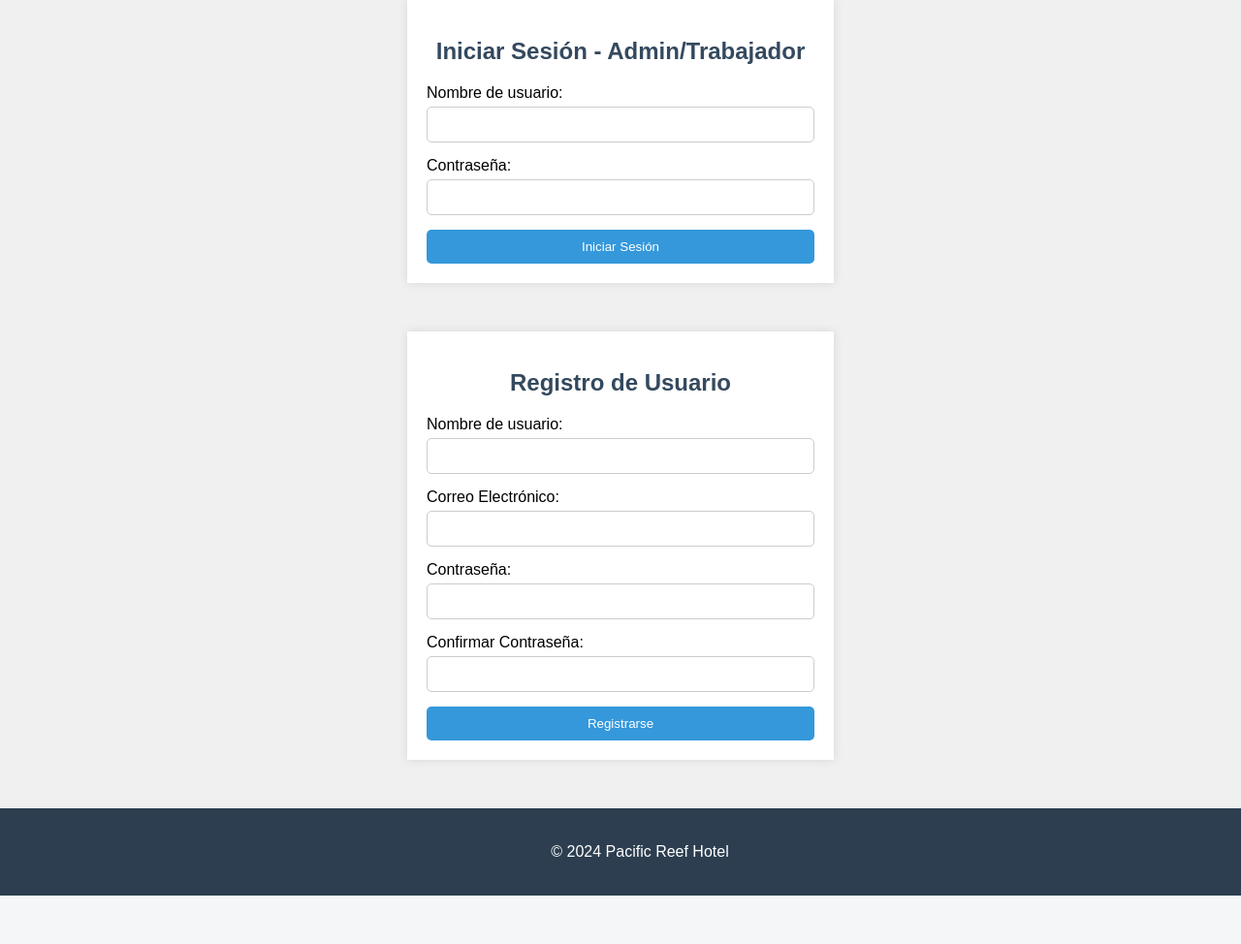
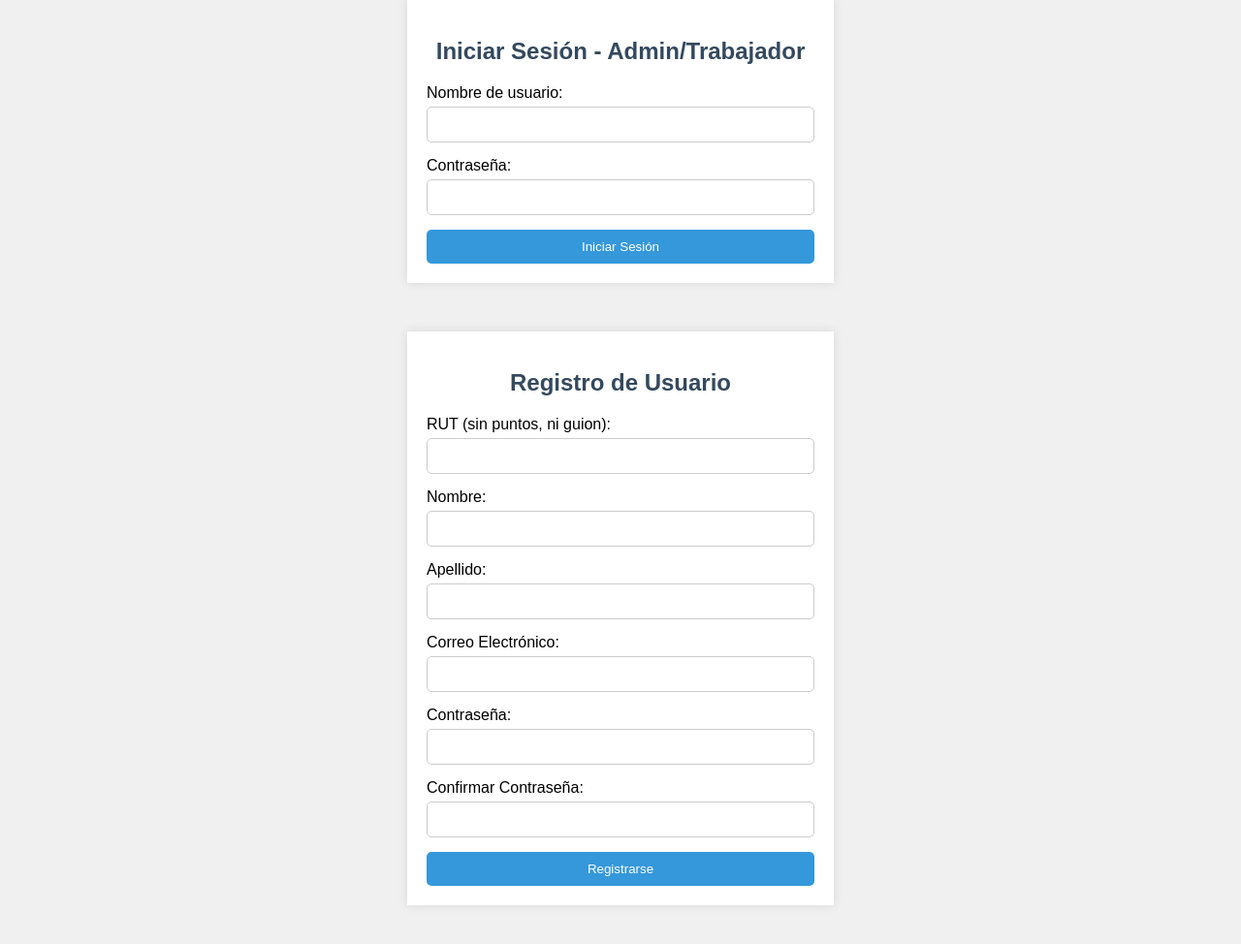
Before and after one commit to AdalParsifal/hotelpr, a Django app: page /home/ in a window 1280 px wide. Shown: the part 548-1522 px from the top of the page at 97% size. Before the commit the page ends 1472 px from the top, so only its background shows below. Run offline with Django 5.2, Linux system fonts and the light colour scheme.

Commit message:
registro mas completo (probar bd)

```diff
--- a/hotelpacific/forms.py
+++ b/hotelpacific/forms.py
@@ -5,4 +5,4 @@ from .models import Usuario
 class CustomUserCreationForm(UserCreationForm):
     class Meta:
         model = Usuario
-        fields = ['username', 'email', 'password1', 'password2']
+        fields = ['username', 'first_name', 'last_name', 'email', 'password1', 'password2']
--- a/hotelpacific/templates/home.html
+++ b/hotelpacific/templates/home.html
@@ -51,8 +51,14 @@
         <h2>Registro de Usuario</h2>
         <form action="{% url 'register' %}" method="post">
             {% csrf_token %}
-            <label for="new_username">Nombre de usuario:</label>
+            <label for="new_username">RUT (sin puntos, ni guion):</label>
             <input type="text" id="new_username" name="new_username" required>
+
+            <label for="first_name">Nombre:</label>
+            <input type="text" id="first_name" name="first_name" required>
+
+            <label for="last_name">Apellido:</label>
+            <input type="text" id="last_name" name="last_name" required>
 
             <label for="email">Correo Electrónico:</label>
             <input type="email" id="email" name="email" required>
--- a/hotelpacific/views.py
+++ b/hotelpacific/views.py
@@ -1,6 +1,7 @@
 from django.shortcuts import render, redirect
 from django.contrib.auth import authenticate, login
 from .forms import CustomUserCreationForm
+from .models import Usuario
 
 def home(request):
     return render (request, 'home.html')
@@ -36,7 +37,9 @@ def register(request):
     if request.method == 'POST':
         form = CustomUserCreationForm(request.POST)
         if form.is_valid():
-            form.save()
+            user = form.save(commit=False)
+            user.rol = 'Cliente'
+            user.save()
             return redirect('login_user')
     else:
         form = CustomUserCreationForm()
```
